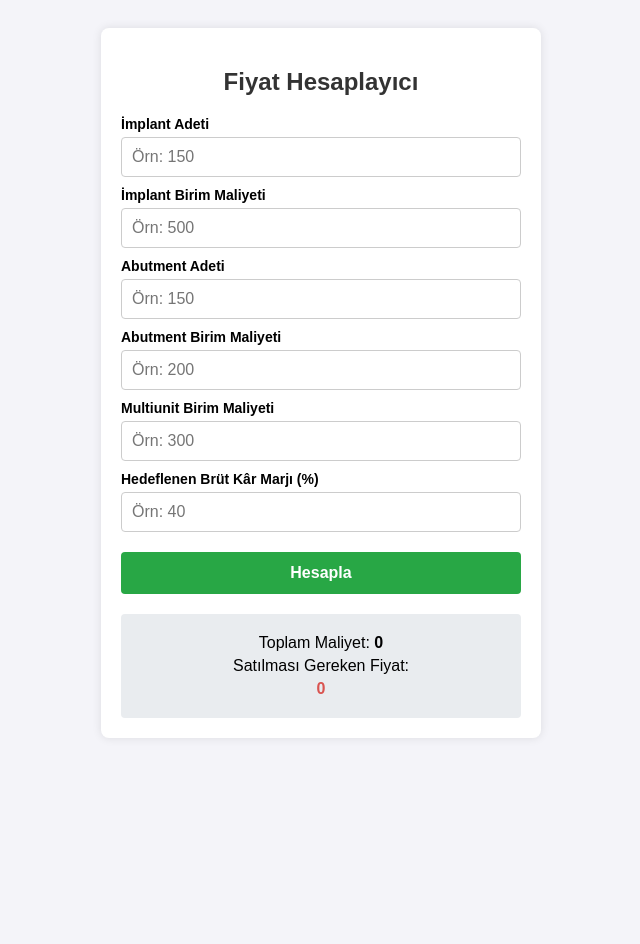
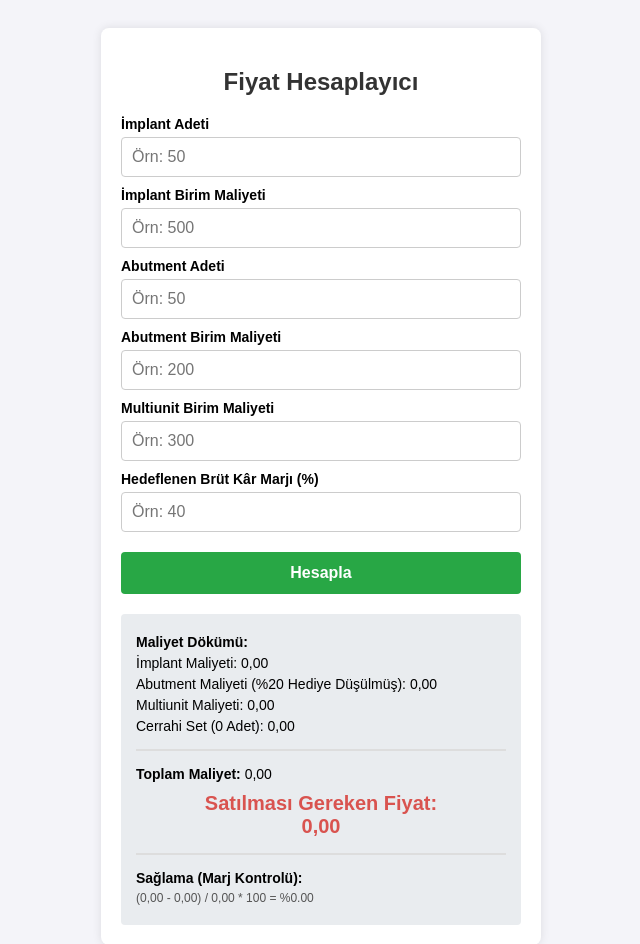
Before and after one commit to ysfemregultekin/Deniz_uygulama, a plain HTML site: page index.html in a window 1280 px wide. Both pictures are taken after a click on the button "Hesapla". Shown: the whole page, without its empty margins (319-959 px from the left). Before the commit the page ends 800 px from the top, so only its background shows below. Drawn offline with Linux system fonts and the light colour scheme.

Commit message:
Refactor input fields and result display styles
Updated input placeholders and adjusted result display formatting for better clarity.

```diff
--- a/index.html
+++ b/index.html
@@ -11,9 +11,10 @@
         label { font-weight: bold; display: block; margin-top: 10px; font-size: 14px; }
         input { width: 100%; padding: 10px; margin-top: 5px; border: 1px solid #ccc; border-radius: 4px; box-sizing: border-box; font-size: 16px;}
         button { width: 100%; padding: 12px; background-color: #28a745; color: white; border: none; border-radius: 4px; margin-top: 20px; font-size: 16px; font-weight: bold; cursor: pointer; }
-        .result { margin-top: 20px; padding: 15px; background-color: #e9ecef; border-radius: 4px; text-align: center; }
-        .result p { margin: 5px 0; font-size: 16px; }
-        .highlight { font-weight: bold; color: #d9534f; font-size: 24px; }
+        .result { margin-top: 20px; padding: 15px; background-color: #e9ecef; border-radius: 4px; }
+        .result p { margin: 5px 0; font-size: 14px; }
+        .highlight { font-weight: bold; color: #d9534f; font-size: 20px; text-align: center; display: block; margin-top: 10px; }
+        hr { border: 1px solid #ddd; margin: 15px 0; }
     </style>
 </head>
 <body>
@@ -21,13 +22,13 @@
         <h2>Fiyat Hesaplayıcı</h2>
 
         <label>İmplant Adeti</label>
-        <input type="number" id="impQty" placeholder="Örn: 150">
+        <input type="number" id="impQty" placeholder="Örn: 50">
 
         <label>İmplant Birim Maliyeti</label>
         <input type="number" id="impPrice" placeholder="Örn: 500">
 
         <label>Abutment Adeti</label>
-        <input type="number" id="abutQty" placeholder="Örn: 150">
+        <input type="number" id="abutQty" placeholder="Örn: 50">
 
         <label>Abutment Birim Maliyeti</label>
         <input type="number" id="abutPrice" placeholder="Örn: 200">
@@ -41,13 +42,25 @@
         <button onclick="calculate()">Hesapla</button>
 
         <div class="result" id="resultBox" style="display:none;">
-            <p>Toplam Maliyet: <strong id="totalCostDisplay">0</strong></p>
-            <p>Satılması Gereken Fiyat:</p>
-            <p class="highlight" id="sellPriceDisplay">0</p>
+            <p><strong>Maliyet Dökümü:</strong></p>
+            <p>İmplant Maliyeti: <span id="impCostDisp"></span></p>
+            <p>Abutment Maliyeti (%20 Hediye Düşülmüş): <span id="abutCostDisp"></span></p>
+            <p>Multiunit Maliyeti: <span id="multiCostDisp"></span></p>
+            <p>Cerrahi Set (<span id="setCountDisp"></span> Adet): <span id="setCostDisp"></span></p>
+            <hr>
+            <p><strong>Toplam Maliyet:</strong> <span id="totalCostDisplay"></span></p>
+            <span class="highlight">Satılması Gereken Fiyat: <br> <span id="sellPriceDisplay"></span></span>
+            <hr>
+            <p><strong>Sağlama (Marj Kontrolü):</strong></p>
+            <p style="font-size: 12px; color: #555;" id="proofDisp"></p>
         </div>
     </div>
 
     <script>
+        function formatCurrency(val) {
+            return val.toLocaleString('tr-TR', { minimumFractionDigits: 2, maximumFractionDigits: 2 });
+        }
+
         function calculate() {
             let impQty = parseFloat(document.getElementById('impQty').value) || 0;
             let impPrice = parseFloat(document.getElementById('impPrice').value) || 0;
@@ -59,20 +72,31 @@
             let implantCost = impQty * impPrice;
             let abutmentCost = (abutQty * 0.8) * abutPrice;
             let multiunitCost = impQty * multiPrice;
-            let setCost = Math.floor(impQty / 100) * 400;
+
+            let setCount = impQty > 0 ? Math.ceil(impQty / 100) : 0;
+            let setCost = setCount * 400;
 
             let totalCost = implantCost + abutmentCost + multiunitCost + setCost;
 
-            let sellPrice = 0;
             if (margin >= 100) {
                 alert("Kâr marjı %100 veya daha büyük olamaz!");
                 return;
-            } else {
-                sellPrice = totalCost / (1 - (margin / 100));
             }
 
-            document.getElementById('totalCostDisplay').innerText = totalCost.toLocaleString('tr-TR', { maximumFractionDigits: 2 });
-            document.getElementById('sellPriceDisplay').innerText = sellPrice.toLocaleString('tr-TR', { maximumFractionDigits: 2 });
+            let sellPrice = totalCost / (1 - (margin / 100));
+
+            document.getElementById('impCostDisp').innerText = formatCurrency(implantCost);
+            document.getElementById('abutCostDisp').innerText = formatCurrency(abutmentCost);
+            document.getElementById('multiCostDisp').innerText = formatCurrency(multiunitCost);
+            document.getElementById('setCountDisp').innerText = setCount;
+            document.getElementById('setCostDisp').innerText = formatCurrency(setCost);
+
+            document.getElementById('totalCostDisplay').innerText = formatCurrency(totalCost);
+            document.getElementById('sellPriceDisplay').innerText = formatCurrency(sellPrice);
+
+            let proofMargin = sellPrice > 0 ? ((sellPrice - totalCost) / sellPrice) * 100 : 0;
+            document.getElementById('proofDisp').innerText = `(${formatCurrency(sellPrice)} - ${formatCurrency(totalCost)}) / ${formatCurrency(sellPrice)} * 100 = %${proofMargin.toFixed(2)}`;
+
             document.getElementById('resultBox').style.display = 'block';
         }
     </script>
```
